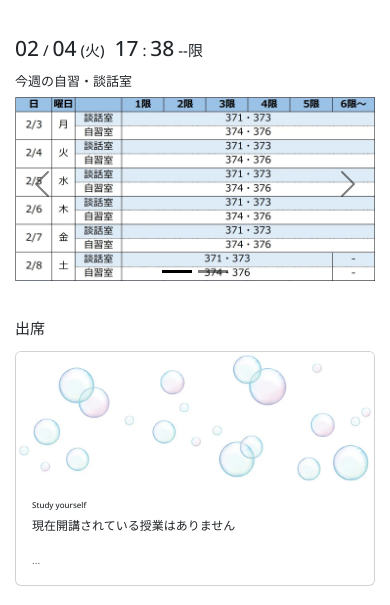
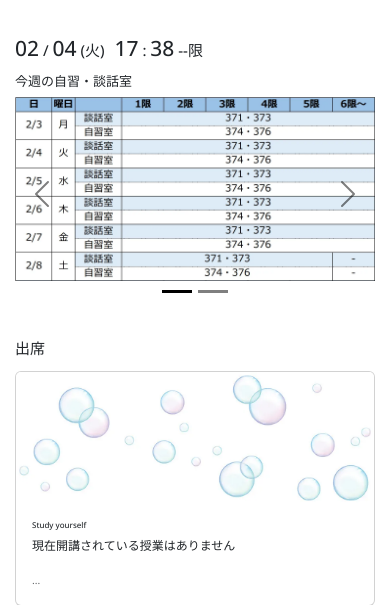
Before and after one commit to Phi110/f-management-system, a PHP site: page / in a window 390 px wide. Shown: the part 276-881 px from the top of the page. Run offline with PHP 8.4, Linux system fonts and the light colour scheme; some libraries are stand-ins or nearby versions.

Commit message:
Add files via upload

```diff
--- a/fms.css
+++ b/fms.css
@@ -366,7 +366,7 @@ table {
     }
     .carousel {
         width: 100%;
-        height: 230px;
+        height: 250px;
         overflow: hidden;
     }
     .text {
```
